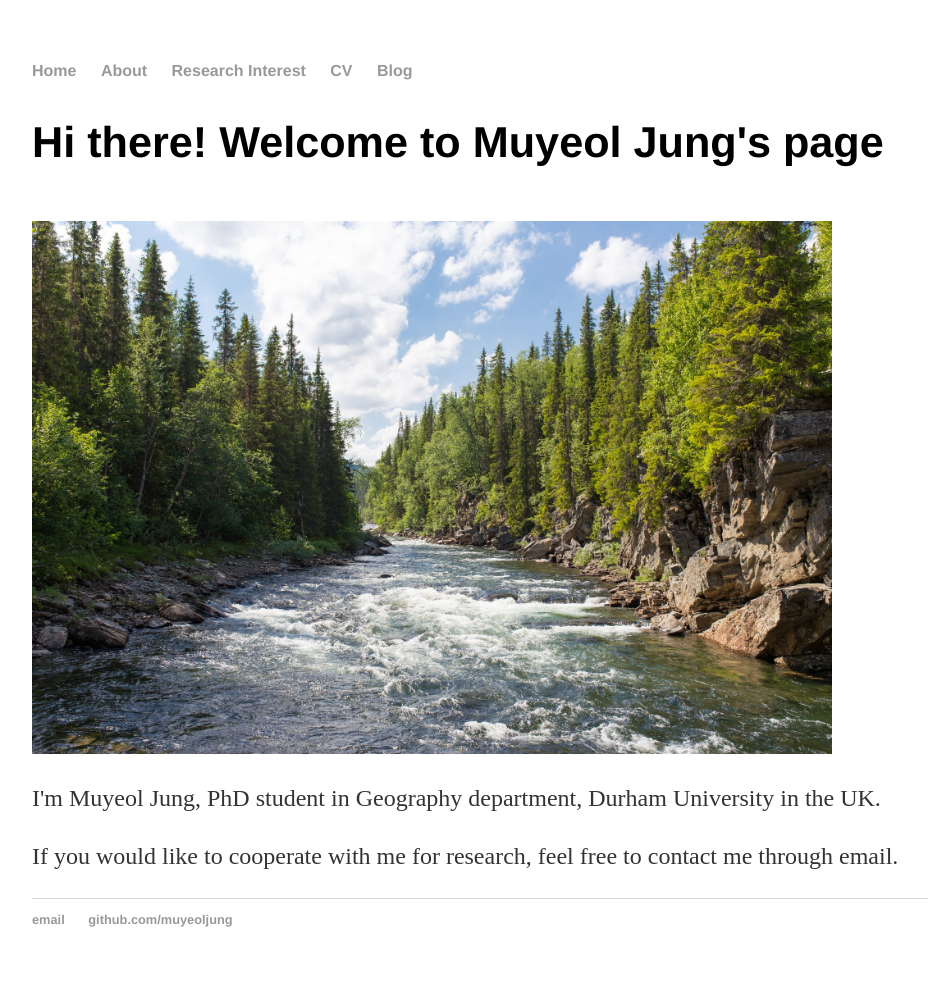
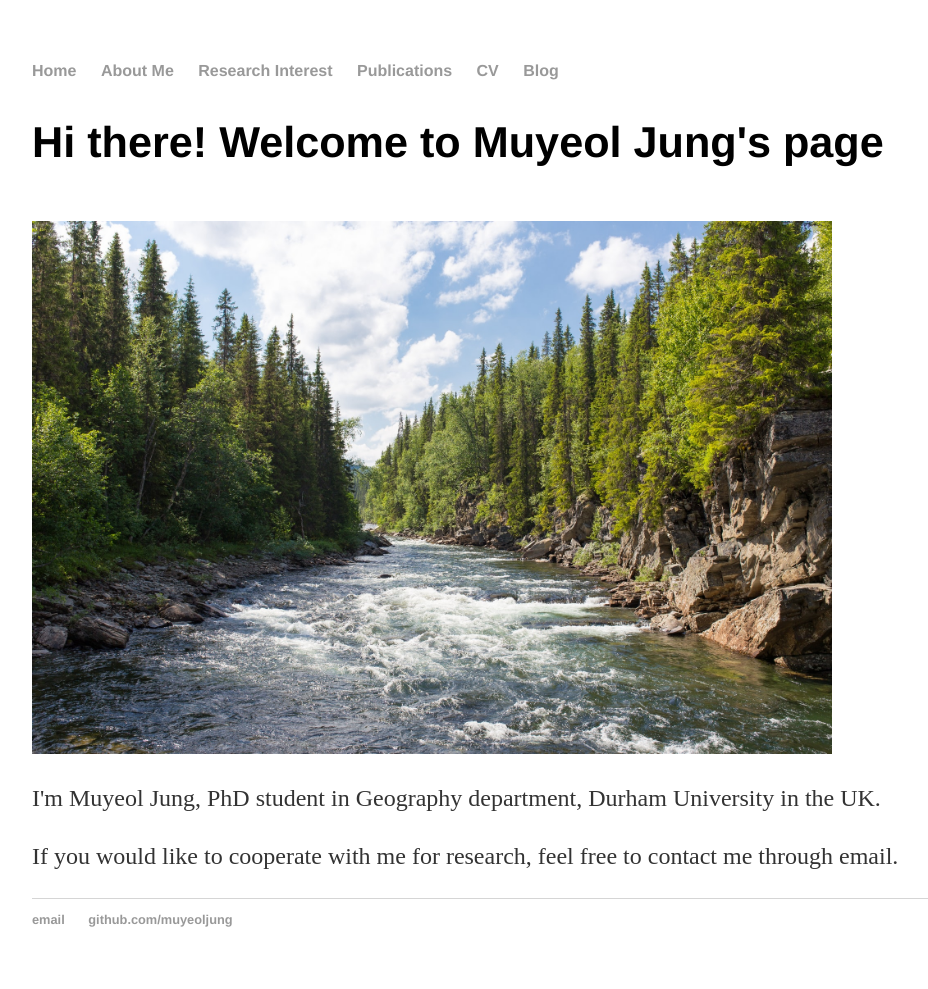
Before and after one commit to muyeoljung/muyeoljung.github.io, a Jekyll site: the page built from index.html, in a window 1280 px wide. Shown: the whole page, without its empty margins (160-1088 px from the left). Built offline with Jekyll 4.4.1, drawn with Linux system fonts in a browser that asks for light colours.

Commit message:
Update default.html

```diff
--- a/_layouts/default.html
+++ b/_layouts/default.html
@@ -12,8 +12,9 @@
     <nav>
 <ul>
 <li><a href="/">Home</a></li>
-<li><a href="/about">About</a></li>
+<li><a href="/about">About Me</a></li>
 <li><a href="/research interest">Research Interest</a></li>
+<li><a href="/publications">Publications</a></li>
 <li><a href="/cv">CV</a></li>
 <li><a href="/blog">Blog</a></li>
 </ul>
```
